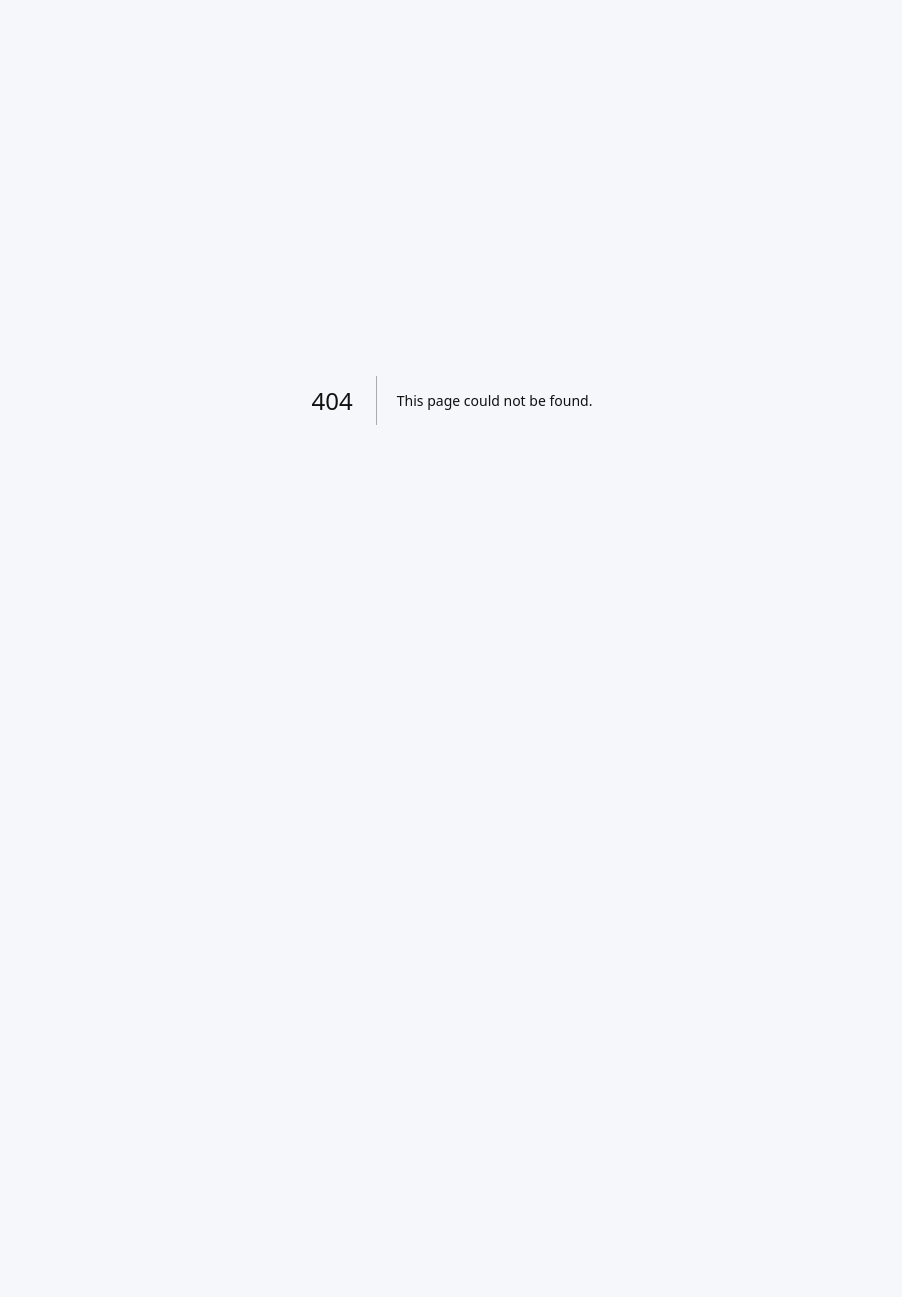
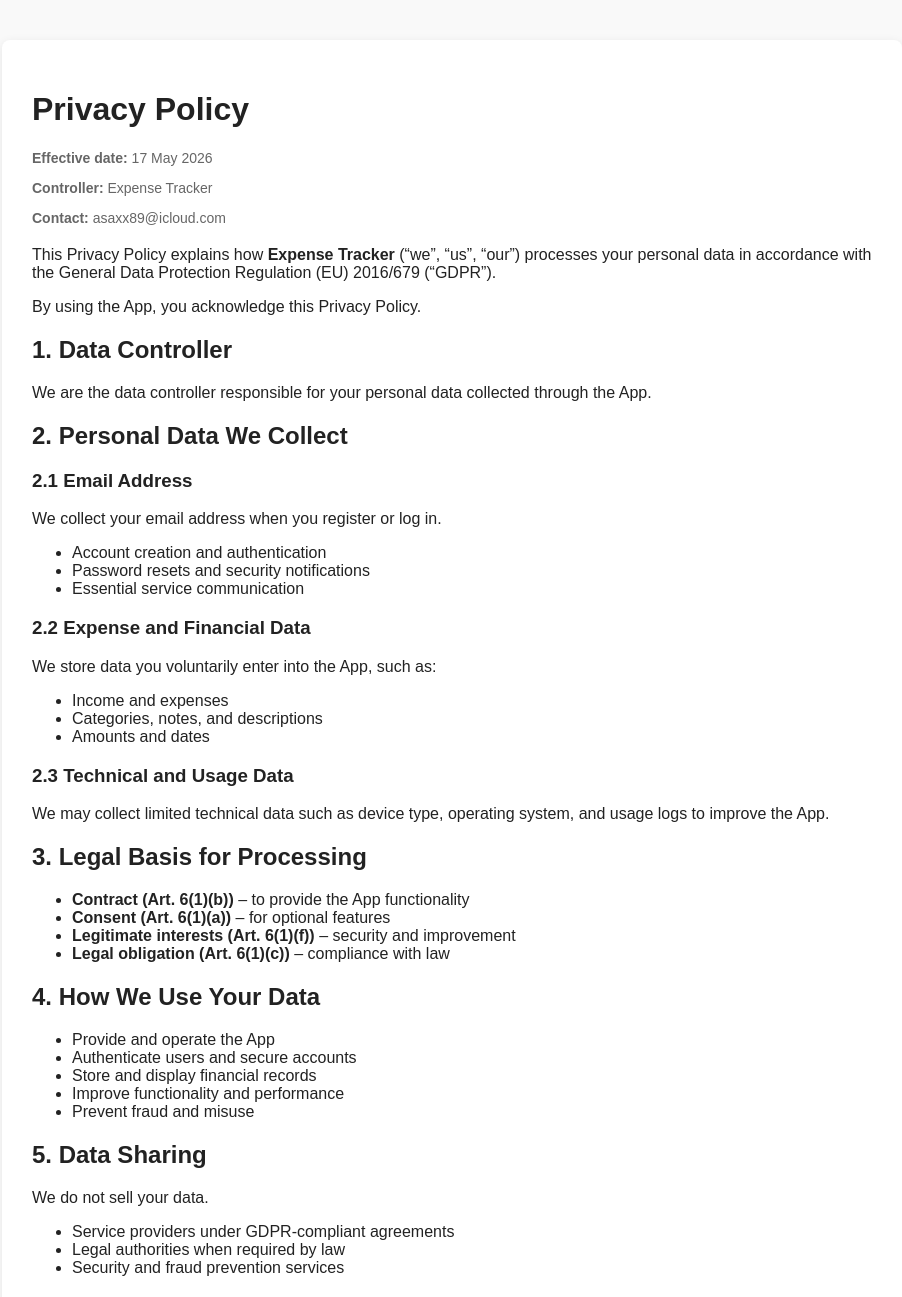
Before and after one commit to nickmertens-asaxx89/vercel-project, a Next.js app: page /privacy in a window 1280 px wide. Before the commit this address had no page. Shown: the top 1297 px of the page, without its empty margins (188-1090 px from the left). Before the commit the page ends 800 px from the top, so only its background shows below. Built offline with nearby package versions, Linux system fonts and the light colour scheme.

Commit message:
Create page.jsx

```diff
--- /dev/null
+++ b/app/privacy/page.jsx
@@ -0,0 +1,178 @@
+export default function PrivacyPolicyPage() {
+  return (
+    <div style={styles.page}>
+      <div style={styles.container}>
+        <h1>Privacy Policy</h1>
+
+        <div style={styles.meta}>
+          <p><strong>Effective date:</strong> 17 May 2026</p>
+          <p><strong>Controller:</strong> Expense Tracker</p>
+          <p>
+            <strong>Contact:</strong>{" "}
+            <a href="mailto:asaxx89@icloud.com">asaxx89@icloud.com</a>
+          </p>
+        </div>
+
+        <p>
+          This Privacy Policy explains how <strong>Expense Tracker</strong> (“we”, “us”, “our”)
+          processes your personal data in accordance with the General Data Protection Regulation
+          (EU) 2016/679 (“GDPR”).
+        </p>
+
+        <p>By using the App, you acknowledge this Privacy Policy.</p>
+
+        <Section title="1. Data Controller">
+          We are the data controller responsible for your personal data collected through the App.
+        </Section>
+
+        <Section title="2. Personal Data We Collect">
+          <h3>2.1 Email Address</h3>
+          <p>We collect your email address when you register or log in.</p>
+          <ul>
+            <li>Account creation and authentication</li>
+            <li>Password resets and security notifications</li>
+            <li>Essential service communication</li>
+          </ul>
+
+          <h3>2.2 Expense and Financial Data</h3>
+          <p>We store data you voluntarily enter into the App, such as:</p>
+          <ul>
+            <li>Income and expenses</li>
+            <li>Categories, notes, and descriptions</li>
+            <li>Amounts and dates</li>
+          </ul>
+
+          <h3>2.3 Technical and Usage Data</h3>
+          <p>
+            We may collect limited technical data such as device type, operating system, and
+            usage logs to improve the App.
+          </p>
+        </Section>
+
+        <Section title="3. Legal Basis for Processing">
+          <ul>
+            <li><strong>Contract (Art. 6(1)(b))</strong> – to provide the App functionality</li>
+            <li><strong>Consent (Art. 6(1)(a))</strong> – for optional features</li>
+            <li><strong>Legitimate interests (Art. 6(1)(f))</strong> – security and improvement</li>
+            <li><strong>Legal obligation (Art. 6(1)(c))</strong> – compliance with law</li>
+          </ul>
+        </Section>
+
+        <Section title="4. How We Use Your Data">
+          <ul>
+            <li>Provide and operate the App</li>
+            <li>Authenticate users and secure accounts</li>
+            <li>Store and display financial records</li>
+            <li>Improve functionality and performance</li>
+            <li>Prevent fraud and misuse</li>
+          </ul>
+        </Section>
+
+        <Section title="5. Data Sharing">
+          <p>We do not sell your data.</p>
+          <ul>
+            <li>Service providers under GDPR-compliant agreements</li>
+            <li>Legal authorities when required by law</li>
+            <li>Security and fraud prevention services</li>
+          </ul>
+        </Section>
+
+        <Section title="6. International Transfers">
+          <p>
+            If data is transferred outside the EEA, we use safeguards such as Standard Contractual
+            Clauses (SCCs).
+          </p>
+        </Section>
+
+        <Section title="7. Data Retention">
+          <p>
+            We retain data only as long as necessary to provide the service or comply with legal
+            obligations.
+          </p>
+        </Section>
+
+        <Section title="8. Your Rights">
+          <ul>
+            <li>Access your data</li>
+            <li>Correct inaccurate data</li>
+            <li>Request deletion (“right to be forgotten”)</li>
+            <li>Restrict or object to processing</li>
+            <li>Data portability</li>
+            <li>Withdraw consent</li>
+            <li>Lodge a complaint with a data protection authority</li>
+          </ul>
+        </Section>
+
+        <Section title="9. Account Deletion">
+          <p>
+            You may request deletion of your account and data at any time. We will remove your data
+            unless legally required to retain it.
+          </p>
+        </Section>
+
+        <Section title="10. Security">
+          <p>
+            We use appropriate technical and organizational measures such as encryption, secure
+            authentication, and access controls.
+          </p>
+        </Section>
+
+        <Section title="11. Children’s Data">
+          <p>
+            The App is not intended for users under 16 (or local digital consent age).
+          </p>
+        </Section>
+
+        <Section title="12. Changes to This Policy">
+          <p>
+            We may update this Privacy Policy from time to time. Changes will be published in the
+            App or website.
+          </p>
+        </Section>
+
+        <Section title="13. Contact">
+          <p>
+            Email: <a href="mailto:asaxx89@icloud.com">asaxx89@icloud.com</a>
+            <br />
+            Controller: Expense Tracker
+          </p>
+        </Section>
+      </div>
+    </div>
+  );
+}
+
+function Section({ title, children }) {
+  return (
+    <section style={styles.section}>
+      <h2>{title}</h2>
+      {children}
+    </section>
+  );
+}
+
+const styles = {
+  page: {
+    background: "#f9f9f9",
+    minHeight: "100vh",
+    padding: "40px 16px",
+    fontFamily: "Arial, sans-serif",
+    color: "#222",
+  },
+  container: {
+    maxWidth: "900px",
+    margin: "0 auto",
+    background: "#fff",
+    padding: "30px",
+    borderRadius: "8px",
+    boxShadow: "0 2px 10px rgba(0,0,0,0.08)",
+  },
+  meta: {
+    fontSize: "14px",
+    color: "#666",
+    marginBottom: "20px",
+  },
+  section: {
+    marginTop: "20px",
+  },
+};
```
